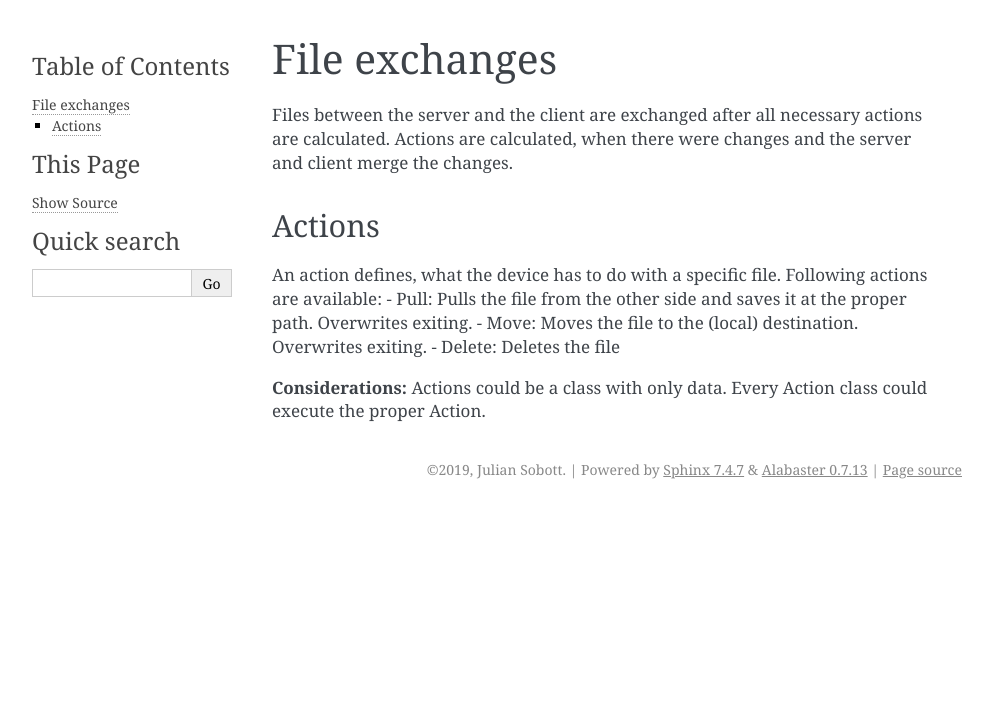
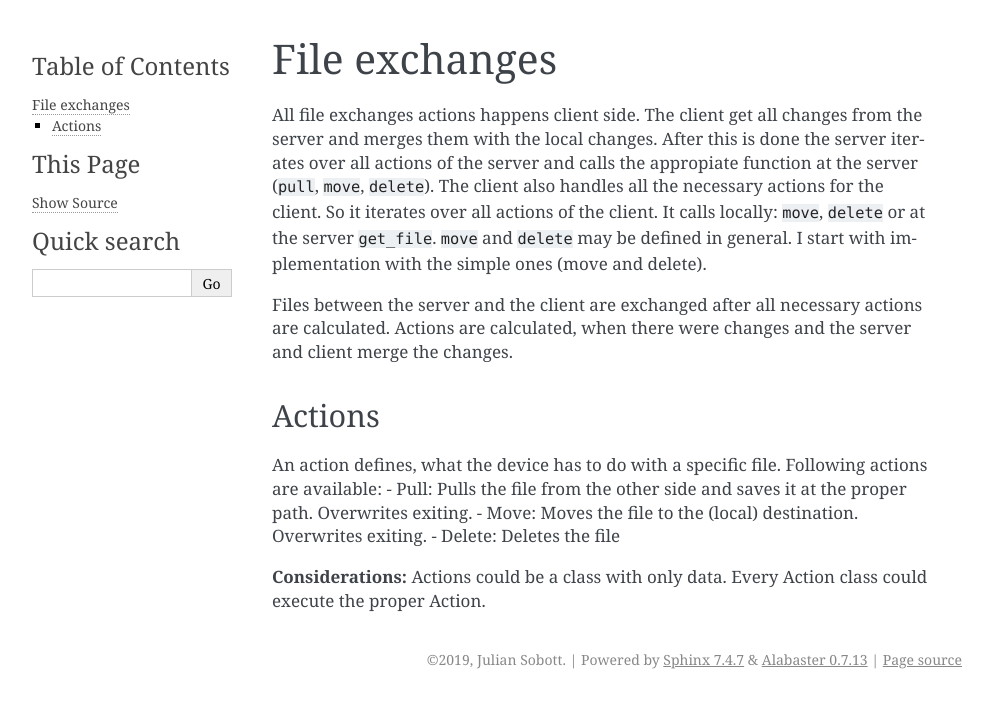
Before and after one commit to JulianSobott/OpenDrive, a Sphinx documentation site: the page built from docs/internal/file_exchanges.rst, in a window 1280 px wide. Shown: the top 708 px of the page, without its empty margins (148-1141 px from the left). Built offline with Sphinx 7.4.7, drawn with Linux system fonts in a browser that asks for light colours.

Commit message:
Add docs abstract about file exchanges

```diff
--- a/docs/internal/file_exchanges.rst
+++ b/docs/internal/file_exchanges.rst
@@ -1,5 +1,13 @@
 File exchanges
 ================
+
+All file exchanges actions happens client side. The client get all changes from the server and merges them with the
+local changes. After this is done the server iterates over all actions of the server and calls the appropiate
+function at the server (``pull``, ``move``, ``delete``). The client also handles all the necessary actions for the
+client. So it iterates over all actions of the client. It calls locally: ``move``, ``delete`` or at the server
+``get_file``. ``move`` and ``delete`` may be defined in general. I start with implementation with the simple ones
+(move and delete).
+
 
 Files between the server and the client are exchanged after all necessary actions are calculated. Actions are
 calculated, when there were changes and the server and client merge the changes.
```
